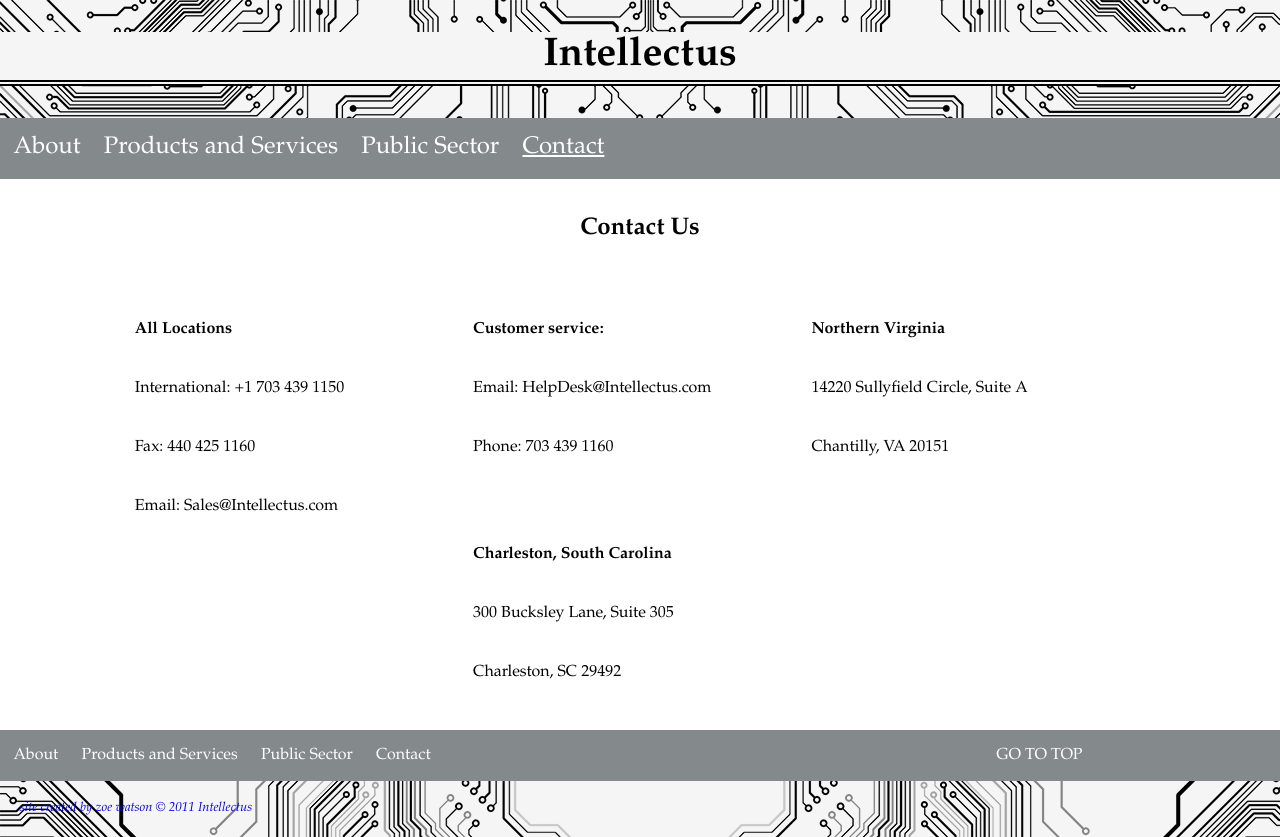
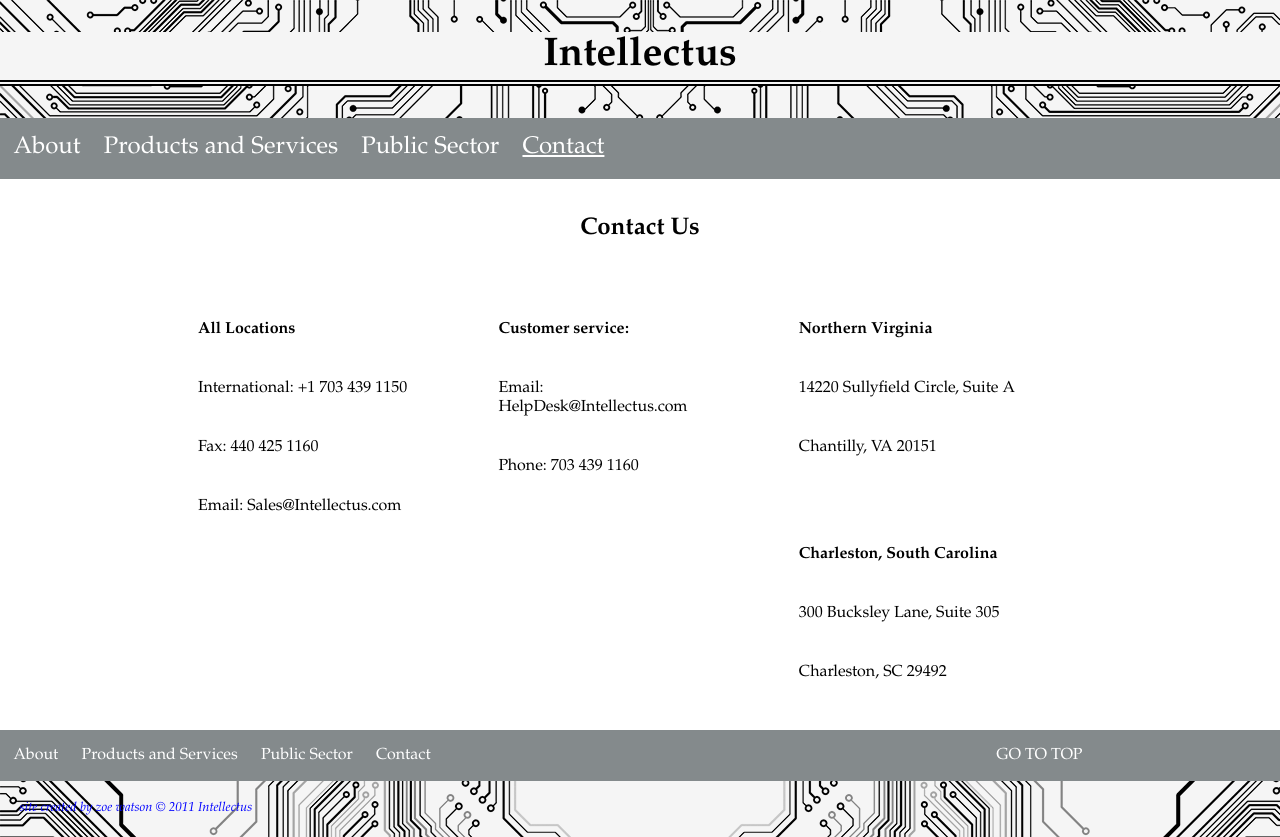
Before and after one commit to ChrisWatson1/Website, a PHP site: page /Contact.php in a window 1280 px wide. Run offline with PHP 8.4, Linux system fonts and the light colour scheme.

Commit message:
Update intellectus.css

```diff
--- a/css/intellectus.css
+++ b/css/intellectus.css
@@ -111,12 +111,15 @@ aside ul{
     margin-top: 2em;
 }
 
-#Contact .main ul{
-    max-width: 250px;
-    margin: auto;
+#Contact .box{
+    max-width: 300px;
+    text-align: left;
 }
 
-
+#Contact .main{
+    text-align: center;
+    width: 75%;
+}
 
 /*----------------- header ------------*/
 .head img{
```
